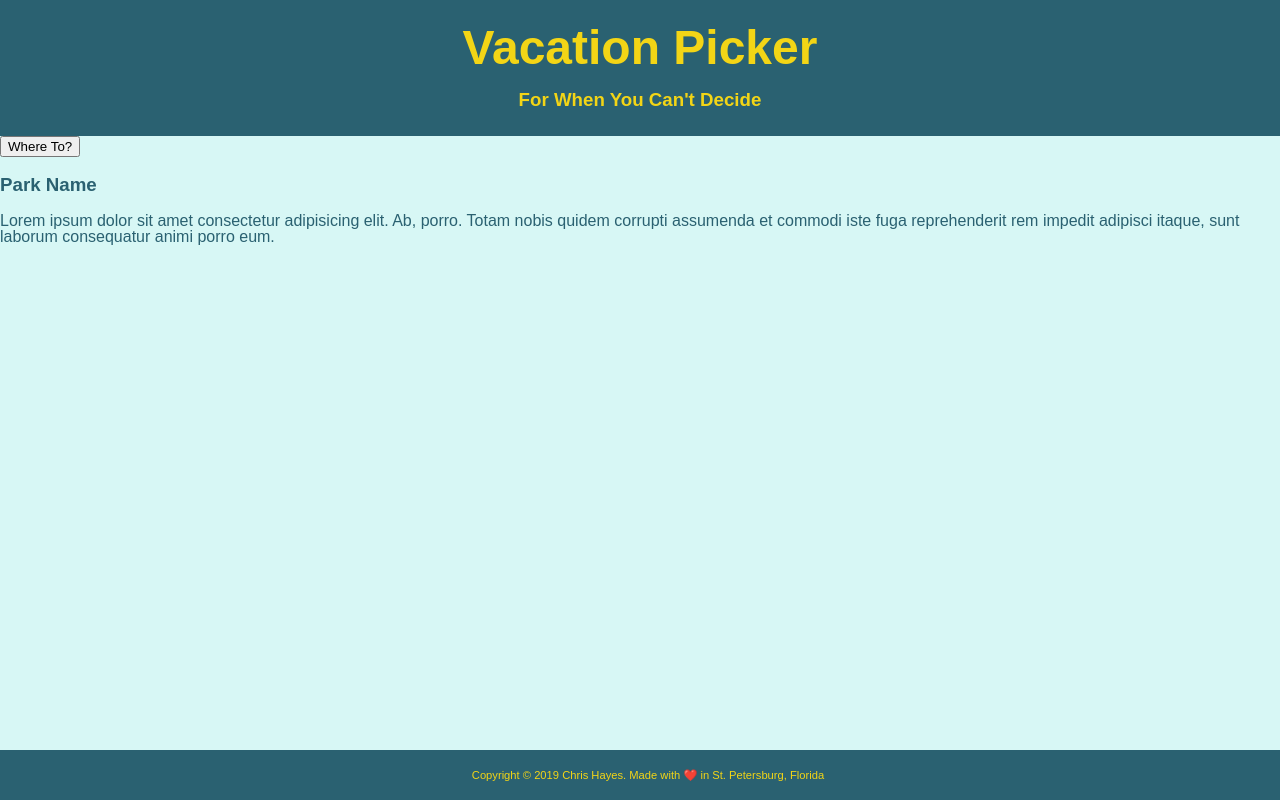
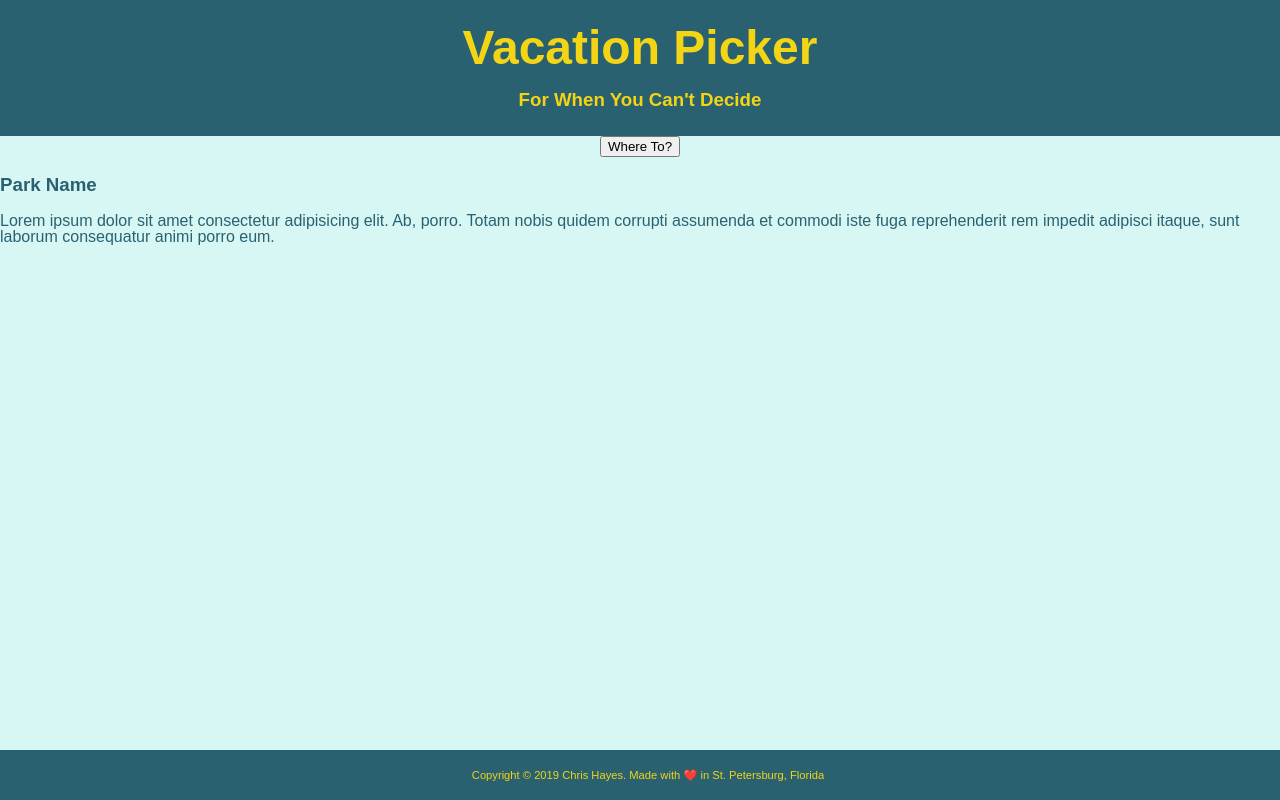
Before and after one commit to hayesch19/vacation-picker, a React (Create React App) app: page / in a window 1280 px wide. Built offline with nearby package versions, Linux system fonts and the light colour scheme; no server answers; a web font is replaced by a local one.

Commit message:
API Calls Console Log

```diff
--- a/package.json
+++ b/package.json
@@ -21,6 +21,7 @@
     "stylelint-config-standard": "^19.0.0"
   },
   "dependencies": {
+    "axios": "^0.19.2",
     "json": "^9.0.6",
     "react": "^16.12.0",
     "react-dom": "^16.12.0",
--- a/src/components/SearchArea.jsx
+++ b/src/components/SearchArea.jsx
@@ -1,9 +1,26 @@
-import React from 'react'
+import React, { useState, useEffect } from 'react'
+import Axios from 'axios'
 
 const SearchArea = () => {
+  const [searchParks, setSearchParks] = useState([])
+
+  const fetchParkData = async () => {
+    const resp = await Axios.get(
+      'https://developer.nps.gov/api/v1/parks?parkCode=acad&api_key=Rej2n2IORGYVcDo8mXeH0eyo4Nak5GPpTmBqvMjA'
+    )
+    setSearchParks(resp.data)
+    console.log(resp.data)
+  }
+
+  useEffect(() => {
+    fetchParkData()
+  })
+
   return (
-    <div>
-      <button>Where To?</button>
+    <div className="button-area">
+      <button onClick={fetchParkData} className="search-button">
+        Where To?
+      </button>
     </div>
   )
 }
--- a/src/index.css
+++ b/src/index.css
@@ -21,6 +21,10 @@ h1 {
   margin: 1rem;
 }
 
+button {
+  size: 2rem;
+}
+
 /***** Classes *****/
 
 .header-section {
@@ -42,21 +46,7 @@ h1 {
   width: 100%;
 }
 
-/***** Color Choices *****/
-/*
-#f3d516
-#2a6171
-#75cac3
-#d7f7f5
-
-text-align: center;
-  font-size: 0.7rem;
-  color: antiquewhite;
-  position: fixed;
-  left: 0;
-  bottom: 0;
-  width: 100%;
-  height: 2rem;
-  padding: 0.5rem;
-  padding-bottom: 1rem;
-*/
+.button-area {
+  display: flex;
+  justify-content: center;
+}
```
Also changed, not shown: 2 other files (tests, documents, lock files or other folders).
